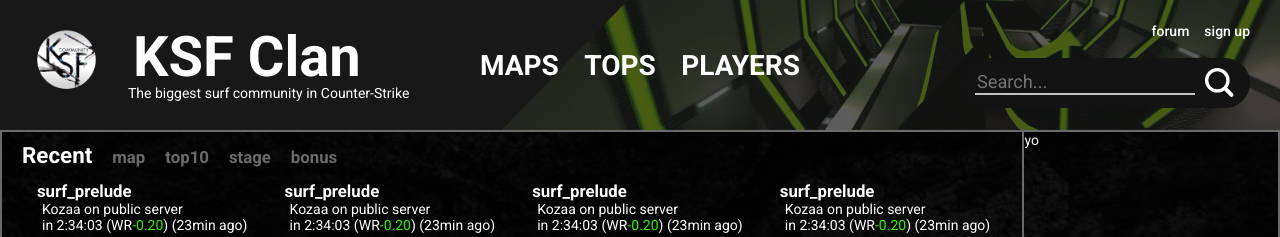
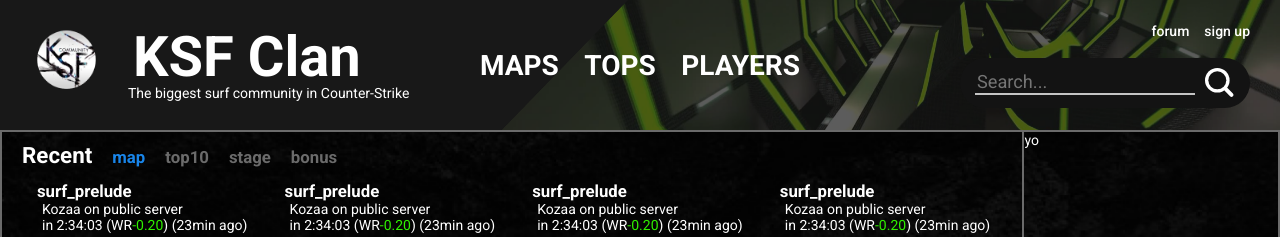
Before and after one commit to Kozaa/KSF-website, a Vue app: page / in a window 1280 px wide. Shown: the top 237 px of the page. Built offline with nearby package versions, Linux system fonts and the light colour scheme.

Commit message:
added firts vuex state

```diff
--- a/src/components/Recent.vue
+++ b/src/components/Recent.vue
@@ -2,7 +2,12 @@
   <div>
     <div>
       <span class="title">Recent</span>
-      <SortOption v-for="(option, i) in options" :key="i" :text="option" />
+      <SortOption
+        v-for="(option, i) in options"
+        :key="i"
+        :text="option"
+        :sortOption="recentSortOption"
+      />
     </div>
     <div class="msgFeed">
       <RecentMsg
@@ -18,6 +23,8 @@
 import RecentMsg from "./RecentMsg.vue";
 import SortOption from "./SortOption.vue";
 import data from "../assets/data/data";
+import { useStore } from "vuex";
+import { computed } from "vue";
 
 export default {
   name: "Recent",
@@ -29,9 +36,12 @@
     console.log(data);
     console.log("recent");
 
+    const store = useStore();
+    const recentSortOption = computed(() => store.state.recentSort);
+
     const options = ["map", "top10", "stage", "bonus"];
 
-    return { data, options };
+    return { data, options, recentSortOption };
   },
 };
 </script>
--- a/src/components/SortOption.vue
+++ b/src/components/SortOption.vue
@@ -1,12 +1,27 @@
 <template>
-  <span class="option"> {{ text }}</span>
+  <span
+    :class="[{ selected: sortOption === text }, 'option']"
+    @click="setSortOption"
+  >
+    {{ text }}</span
+  >
 </template>
 
 <script>
+import { useStore } from "vuex";
+
 export default {
   name: "sortOption",
   props: {
     text: String,
+    sortOption: String,
+  },
+  setup(props) {
+    const store = useStore();
+
+    const setSortOption = () => store.commit("setRecentSort", props.text);
+
+    return { setSortOption };
   },
 };
 </script>
@@ -17,5 +32,10 @@
   font-size: 1.2rem;
   font-weight: 700;
   margin-left: 20px;
+  cursor: pointer;
+}
+
+.selected {
+  color: #1985e9;
 }
 </style>
--- a/src/store/index.ts
+++ b/src/store/index.ts
@@ -4,7 +4,11 @@
   state: {
     recentSort: "map",
   },
-  mutations: {},
+  mutations: {
+    setRecentSort(state, option) {
+      state.recentSort = option;
+    },
+  },
   actions: {},
   modules: {},
 });
```
